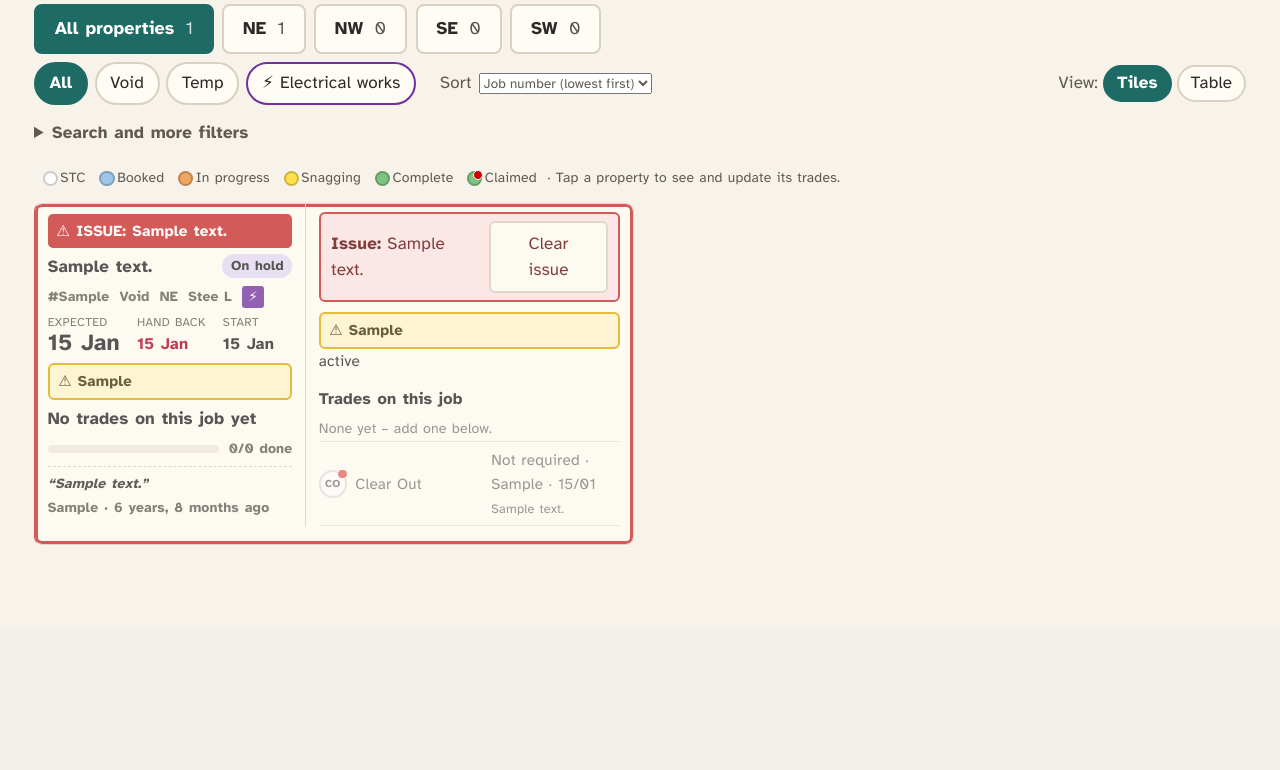
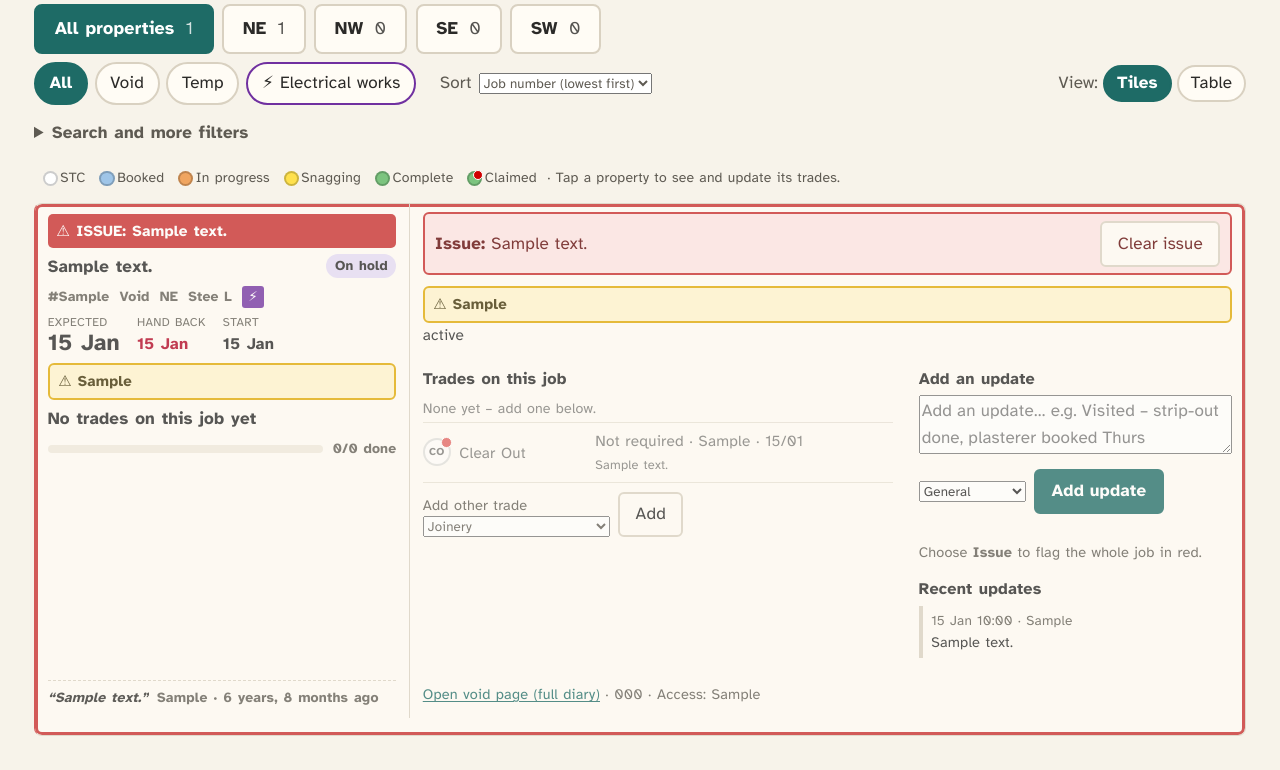
Before and after one commit to dayneral/Order-system, a Django app: page /voids/ in a window 1280 px wide, after a click that opens the changed part. Shown: the part 172-942 px from the top of the page. Before the commit the page ends 717 px from the top, so only its background shows below. Run offline with Django 5.2, Linux system fonts and the light colour scheme; a user stored in the database is signed in; data comes from the database, SQL or seed files in the repository; tables that the repository leaves empty hold one stand-in row (values such as "Sample post"); data that the repository does not hold is empty.

Commit message:
Voids tiles: opened tile spans the full row with all details visible, no inner scrolling
Co-Authored-By: Claude Opus 5.5 <noreply@anthropic.com>
Claude-Session: https://claude.ai/code/session_01FmFqdhit4df9Yt3pSvoEpM

```diff
--- a/static/css/app.css
+++ b/static/css/app.css
@@ -392,3 +392,13 @@ table.grid tr.unused td { opacity: .6; }
   .tile.open summary .keyinfo { -webkit-line-clamp: 1; display: -webkit-box; }
 }
 .tile.open .trade-row { grid-template-columns: auto 7.5rem 1fr; }
+/* Opened tile on desktop: the full row, everything visible without scrolling. */
+@media (min-width: 701px) {
+  .tile.open { grid-column: 1 / -1; }
+  .tile.open details { grid-template-columns: minmax(270px, 22rem) 1fr; }
+  .tile.open .tile-body { max-height: none; overflow: visible; display: grid; grid-template-columns: 1fr 1fr; gap: 0 1.5rem; align-content: start; }
+  .tile.open .tile-body > .issue-clear, .tile.open .tile-body > .keyinfo, .tile.open .tile-body > .tile-note, .tile.open .tile-body > .tile-links { grid-column: 1 / -1; }
+  .tile.open summary { height: auto; min-height: 19rem; }
+}
+.tiles { grid-auto-flow: row; }
+@media (min-width: 701px) { .tile.open .tile-body { grid-template-columns: 1.5fr 1fr; } }
--- a/templates/voids/_tile.html
+++ b/templates/voids/_tile.html
@@ -42,6 +42,7 @@
     {% endif %}
     {% if v.key_info %}<div class="keyinfo">⚠ {{ v.key_info|linebreaksbr }}</div>{% endif %}
     {% if v.status_note %}<p class="tile-note">{{ v.status_note }}</p>{% endif %}
+    <div class="body-col">
     <h3 class="tile-h">Trades on this job</h3>
     <ul class="trade-list">
     {% for trade, task in row.on_job %}{% include "voids/_trade_line.html" %}{% empty %}<li class="unused"><small>None yet – add one below.</small></li>{% endfor %}
@@ -54,6 +55,8 @@
       <button>Add</button>
     </form>
     {% endif %}
+    </div>
+    <div class="body-col">
     <h3 class="tile-h">Add an update</h3>
     <form class="add-update" hx-post="{% url 'voids:add_update' v.pk %}" hx-target="closest article" hx-swap="outerHTML">
       {% with f=row.update_form %}
@@ -65,6 +68,7 @@
     </form>
     {% if v.visible_updates %}<h3 class="tile-h">Recent updates</h3>
     <ul class="diary compact">{% for u in v.visible_updates|slice:":3" %}<li class="k-{{ u.kind }}"><span class="when">{{ u.created_at|date:"d M H:i" }} · {{ u.author.get_short_name|default:"System" }}{% if not u.is_auto and u.kind != "general" %} · {{ u.get_kind_display }}{% endif %}</span> {{ u.text|linebreaksbr }}</li>{% endfor %}</ul>{% endif %}
+    </div>
     <p class="tile-links"><a href="{% url 'voids:detail' v.pk %}">Open void page (full diary)</a> · {{ v.postcode }}{% if v.access %} · Access: {{ v.access }}{% endif %}</p>
   </div>
 </details>
```
Also changed, not shown: docs/VOIDS_PLAN.md (+1 -1 lines).
